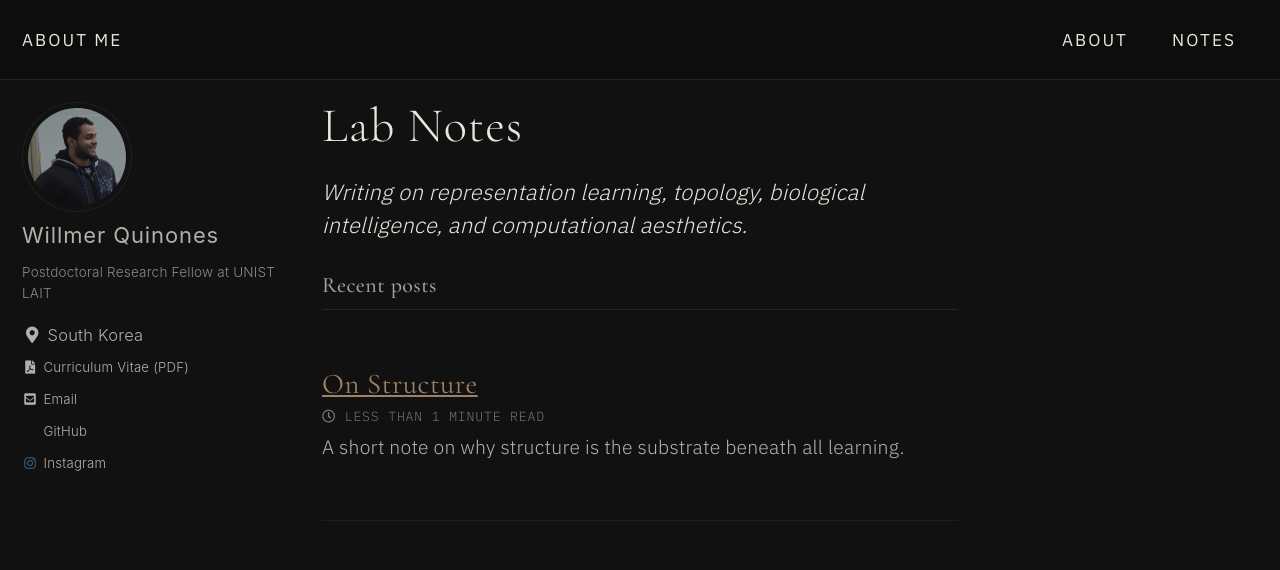
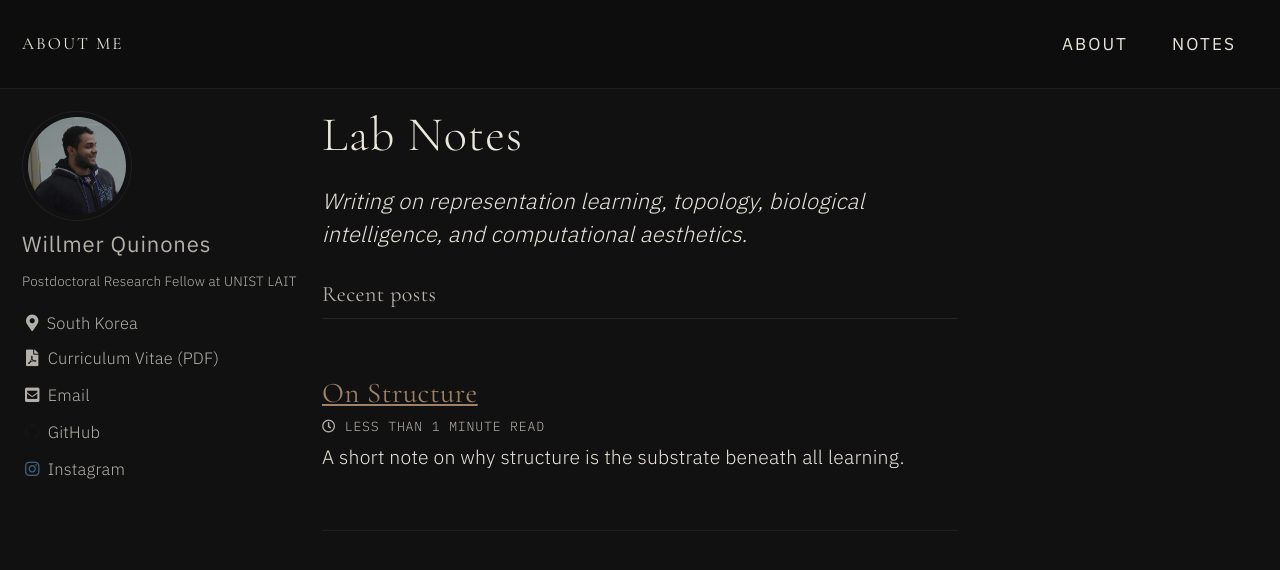
Before and after one commit to WRafell/wrafell.github.io, a Jekyll site: the page built from _pages/notes.md, in a window 1280 px wide. Shown: the top 570 px of the page. Built offline with Jekyll 4.4.1, drawn with Linux system fonts in a browser that asks for light colours; cached includes are drawn as plain includes.

Commit message:
Fix styling: override vars before import, drop custom skin file
Custom skin approach failed on GitHub Pages — SCSS import of unknown
skin name causes silent CSS build failure, serving stale main.css.
Variables now defined before the skin/theme imports so !default is
skipped and warm-dark palette applies correctly.

Co-Authored-By: Claude Sonnet 4.6 <noreply@anthropic.com>

```diff
--- a/_config.yml
+++ b/_config.yml
@@ -12,7 +12,7 @@
 
 # theme                  : "minimal-mistakes-jekyll"
 # remote_theme           : "mmistakes/minimal-mistakes"
-minimal_mistakes_skin    : "naturalist" # custom warm-dark skin
+minimal_mistakes_skin    : "dark" # "air", "aqua", "contrast", "dark", "dirt", "neon", "mint", "plum", "sunrise"
 
 # Site Settings
 locale                   : "en-US"
--- a/assets/css/main.scss
+++ b/assets/css/main.scss
@@ -4,18 +4,44 @@
 
 @charset "utf-8";
 
-// Override skin and import theme
+// ============================================================
+// Computational Naturalist — variable overrides
+// Must be defined BEFORE skin/theme imports so !default is skipped
+// ============================================================
+
+// Warm dark palette
+$background-color: #111111;
+$text-color: #EAE6DC;
+$muted-text-color: #B8B3AA;
+$primary-color: #8B6F56;
+$border-color: #252525;
+$code-background-color: #191919;
+$code-background-color-dark: #141414;
+$form-background-color: #1A1A1A;
+$footer-background-color: #0D0D0D;
+$link-color: #9E8267;
+$link-color-hover: #BEA28A;
+$link-color-visited: #7A6249;
+$masthead-link-color: #EAE6DC;
+$masthead-link-color-hover: #C8C3BA;
+$navicon-link-color-hover: #1A1A1A;
+
+// Typography
+$serif: "Cormorant Garamond", Georgia, serif;
+$sans-serif: "IBM Plex Sans", -apple-system, BlinkMacSystemFont, sans-serif;
+$monospace: "IBM Plex Mono", "Courier New", monospace;
+$global-font-family: $sans-serif;
+$header-font-family: $serif;
+
+// Import skin and theme
 @import "minimal-mistakes/skins/{{ site.minimal_mistakes_skin | default: 'default' }}";
 @import "minimal-mistakes";
 
 // ============================================================
-// Computational Naturalist — custom overrides
+// Additional overrides — layout, rhythm, editorial feel
 // ============================================================
 
-// --- Typography ---
-
 body {
-  font-family: "IBM Plex Sans", -apple-system, BlinkMacSystemFont, sans-serif;
   font-weight: 300;
   letter-spacing: 0.01em;
   -webkit-font-smoothing: antialiased;
@@ -31,24 +57,16 @@ h1, h2, h3, h4, h5, h6,
 }
 
 h1, .page__title { font-size: 2.2em; font-weight: 300; }
-h2 { font-size: 1.6em; font-weight: 400; }
-h3 { font-size: 1.2em; font-weight: 500; }
+h2 { font-size: 1.6em; }
+h3 { font-size: 1.15em; }
 
-code, pre, kbd, samp,
-.highlight {
-  font-family: "IBM Plex Mono", "Courier New", monospace;
-  font-size: 0.85em;
-}
+code, pre, kbd, samp { font-family: "IBM Plex Mono", monospace; }
 
-// --- Masthead / Navigation ---
+// --- Masthead ---
 
 .masthead {
   background-color: #0D0D0D;
-  border-bottom: 1px solid #252525;
-
-  &__inner-wrap {
-    padding: 0.8em 1em;
-  }
+  border-bottom: 1px solid #1E1E1E;
 }
 
 .site-title {
@@ -56,14 +74,11 @@ code, pre, kbd, samp,
   font-size: 1.4em;
   font-weight: 300;
   letter-spacing: 0.08em;
-  text-transform: none;
 }
 
 .greedy-nav {
   background: transparent;
-
   a {
-    font-family: "IBM Plex Sans", sans-serif;
     font-size: 0.78em;
     font-weight: 400;
     letter-spacing: 0.12em;
@@ -71,7 +86,7 @@ code, pre, kbd, samp,
   }
 }
 
-// --- Author sidebar ---
+// --- Sidebar ---
 
 .author__name {
   font-family: "Cormorant Garamond", Georgia, serif;
@@ -83,39 +98,29 @@ code, pre, kbd, samp,
 .author__bio {
   font-size: 0.82em;
   font-weight: 300;
-  color: #B8B3AA;
   line-height: 1.6;
-}
-
-.author__urls a {
-  font-size: 0.8em;
-  font-weight: 300;
 }
 
 // --- Page content ---
 
 .page__content {
   line-height: 1.8;
-
   p { font-weight: 300; }
 
   a {
     text-decoration: none;
     border-bottom: 1px solid rgba(158, 130, 103, 0.35);
     transition: border-color 0.2s ease, color 0.2s ease;
-
-    &:hover {
-      border-color: rgba(158, 130, 103, 0.8);
-    }
+    &:hover { border-color: rgba(158, 130, 103, 0.8); }
   }
 
   h3 {
     margin-top: 2em;
     padding-bottom: 0.3em;
     border-bottom: 1px solid #252525;
+    font-size: 1em;
     font-weight: 500;
-    font-size: 1.05em;
-    letter-spacing: 0.06em;
+    letter-spacing: 0.08em;
     text-transform: uppercase;
     color: #B8B3AA;
   }
@@ -123,21 +128,16 @@ code, pre, kbd, samp,
 
 // --- Archive / blog listing ---
 
-.archive {
 .archive__item-title {
   font-size: 1.3em;
   font-weight: 400;
-    margin-bottom: 0.2em;
-
-    a { border-bottom: none; }
+  a { border-bottom: none !important; }
 }
 
 .archive__item-excerpt {
   font-size: 0.88em;
   font-weight: 300;
-    color: #B8B3AA;
   line-height: 1.7;
-  }
 }
 
 .list__item {
@@ -150,7 +150,6 @@ code, pre, kbd, samp,
   font-family: "IBM Plex Mono", monospace;
   font-size: 0.72em;
   letter-spacing: 0.06em;
-  color: #7A756E;
   text-transform: uppercase;
 }
 
@@ -160,11 +159,8 @@ code, pre, kbd, samp,
   font-size: 0.78em;
   font-weight: 300;
   letter-spacing: 0.04em;
-  color: #5A5550;
   border-top: 1px solid #1E1E1E;
 }
-
-// --- Subtle section dividers ---
 
 hr {
   border: none;
@@ -172,15 +168,9 @@ hr {
   margin: 2em 0;
 }
 
-// --- Code blocks ---
-
 .highlight {
   border-radius: 2px;
   border: 1px solid #1E1E1E;
 }
 
-// --- Smooth link transitions ---
-
-a {
-  transition: color 0.2s ease;
-}
+a { transition: color 0.2s ease; }
```
Lines whose indentation alone changed are shown as unchanged.
